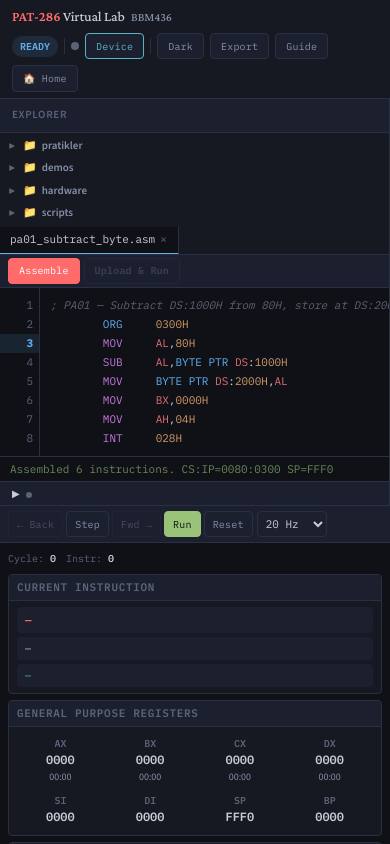
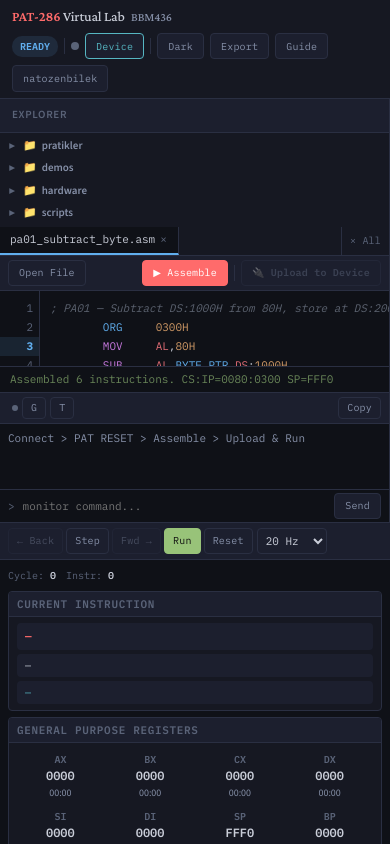
Before and after one commit to natozenbilek/pat286, a plain HTML site: page index.html in a window 390 px wide. Drawn offline with nearby package versions, Linux system fonts and the light colour scheme.

Commit message:
UI polish: terminal always open, close-all tabs, open file from PC
- Replace Home with natozenbilek branding link
- Remove language-specific file icons, use generic 📄 for all
- Add Close All tabs button (× All) in tab bar
- Terminal always open (130px), remove tab bar/toggle
- Fix terminal scroll (overflow-y:auto, scrollbar-width:thin)
- Add Open File button to load .asm/.c/.py/.java/.go from PC
- Clarify buttons: ▶ Assemble (simulator) vs 🔌 Upload to Device (hardware)
- Add openLocalFile() and closeAllTabs() functions

Co-Authored-By: Claude Opus 4.6 <noreply@anthropic.com>

```diff
--- a/examples.js
+++ b/examples.js
@@ -794,7 +794,7 @@ function fileLabel(key) {
 
 function updateAsmBtnLabel() {
   let btn = document.getElementById('asmBtn');
-  if (btn) btn.textContent = isHighLevelFile() ? 'Translate to ASM' : 'Assemble';
+  if (btn) btn.innerHTML = isHighLevelFile() ? '&#9654; Translate to ASM' : '&#9654; Assemble';
 }
 
 function renderTabs() {
@@ -908,9 +908,7 @@ function buildExDropdown() {
         file.setAttribute('data-key', ef.name);
         let icon = document.createElement('span');
         icon.className = 'fb-file-icon';
-        let ext = ef.name.split('.').pop();
-        let icons = {c:'\u{1F1E8}',cpp:'\u2699',py:'\uD83D\uDC0D',java:'\u2615',go:'\uD83D\uDD35'};
-        icon.textContent = icons[ext] || '\uD83D\uDCC4';
+        icon.textContent = '\uD83D\uDCC4';
         let label = document.createElement('span');
         label.textContent = ef.name;
         file.appendChild(icon);
--- a/index.html
+++ b/index.html
@@ -19,7 +19,7 @@
     <button class="b" id="themeBtn" onclick="toggleTheme()" title="Toggle light/dark">Dark</button>
     <button class="b" onclick="openExport()" title="Export/Import hex">Export</button>
     <button class="b" onclick="openGuide()" title="ISA Reference (F1)">Guide</button>
-    <a href="../index.html" class="b" title="Ana siteye dön" style="text-decoration:none;display:inline-flex;align-items:center">&#127968; Home</a>
+    <a href="../index.html" class="b" title="Ana siteye dön" style="text-decoration:none;display:inline-flex;align-items:center">natozenbilek</a>
   </div>
 </div>
 <div class="mn">
@@ -33,12 +33,17 @@
 
   <!-- EDITOR -->
   <div class="ep">
+    <div class="tab-bar-wrap">
       <div class="tab-bar" id="tabBar"></div>
+      <button class="b tab-close-all" id="closeAllBtn" onclick="closeAllTabs()" title="Close all tabs">&times; All</button>
+    </div>
     <div class="eh">
-      <div class="eh-r" style="margin-left:0">
-        <button class="b bp" id="asmBtn" onclick="compileIfC()||doAssemble()" title="Ctrl+Enter">Assemble</button>
-        <button class="b b-upload" id="uploadBtn" onclick="uploadProgram()" title="Cihaza yukle ve calistir">Upload &amp; Run</button>
-      </div>
+      <input type="file" id="openFile" accept=".asm,.c,.cpp,.py,.java,.go,.txt" style="display:none" onchange="openLocalFile(this)">
+      <button class="b" onclick="document.getElementById('openFile').click()" title="PC'den dosya ac">Open File</button>
+      <span style="flex:1"></span>
+      <button class="b bp" id="asmBtn" onclick="compileIfC()||doAssemble()" title="Ctrl+Enter — Simulator">&#9654; Assemble</button>
+      <div class="sep"></div>
+      <button class="b b-upload" id="uploadBtn" onclick="uploadProgram()" title="Fiziksel cihaza yukle">&#128268; Upload to Device</button>
     </div>
     <div class="ew">
       <div class="ln" id="lns"></div>
@@ -48,14 +53,11 @@
       </div>
     </div>
     <div class="lb" id="log">Ready.</div>
-    <!-- Terminal -->
-    <div class="term" id="termPanel">
-      <div class="term-tabs">
-        <span class="term-tab active" id="termTabSerial" onclick="showTermTab('serial')">&#9654; <span class="serial-dot-sm" id="serialDot2"></span></span>
-      </div>
-      <div class="term-body">
+    <!-- Terminal (always open) -->
+    <div class="term open" id="termPanel">
       <div class="term-pane" id="termSerial">
         <div class="term-serial-ctrls">
+          <span class="serial-dot-sm" id="serialDot2"></span>
           <button class="b" onclick="sendGo()">G</button>
           <button class="b" onclick="sendTrace()">T</button>
           <span style="flex:1"></span>
@@ -65,8 +67,7 @@
         <div class="term-input-row">
           <span class="term-prompt">&gt;</span>
           <input id="serialInput" type="text" class="term-input" placeholder="monitor command..." onkeydown="if(event.key==='Enter')serialTermSend()">
-            <button class="b" onclick="serialTermSend()" style="font-size:10px;padding:3px 8px">Send</button>
-          </div>
+          <button class="b" onclick="serialTermSend()">Send</button>
         </div>
       </div>
     </div>
--- a/style.css
+++ b/style.css
@@ -66,15 +66,18 @@ body{font-family:var(--sans);background:var(--bg);color:var(--text);font-size:13
 
 /* === EDITOR PANEL === */
 .ep{display:flex;flex-direction:column;border-right:1px solid var(--brd);min-width:0;overflow:hidden}
-.tab-bar{display:flex;background:var(--bg2);border-bottom:1px solid var(--brd);flex-shrink:0;overflow-x:auto;scrollbar-width:none;min-height:28px}
+.tab-bar-wrap{display:flex;align-items:stretch;border-bottom:1px solid var(--brd);flex-shrink:0;background:var(--bg2)}
+.tab-bar{display:flex;flex:1;overflow-x:auto;scrollbar-width:none;min-height:28px}
 .tab-bar::-webkit-scrollbar{display:none}
+.tab-close-all{font-size:10px;padding:0 8px;border:none;border-left:1px solid var(--brd);border-radius:0;min-height:auto;color:var(--text3);background:var(--bg2)}
+.tab-close-all:hover{background:var(--acc-l);color:var(--acc)}
 .tab{display:flex;align-items:center;gap:4px;padding:0 10px;height:28px;font-family:var(--mono);font-size:11px;color:var(--text3);border-right:1px solid var(--brd);cursor:pointer;white-space:nowrap;transition:all .1s;flex-shrink:0;background:var(--bg2)}
 .tab:hover{background:var(--bg3);color:var(--text2)}
 .tab.active{background:var(--bg);color:var(--text);border-bottom:2px solid var(--blu);margin-bottom:-1px}
 .tab-close{font-size:11px;line-height:1;padding:0 1px;border-radius:3px;color:var(--text3);cursor:pointer;opacity:0;transition:all .1s}
 .tab:hover .tab-close,.tab.active .tab-close{opacity:1}
 .tab-close:hover{background:var(--acc-l);color:var(--acc)}
-.eh{display:flex;align-items:center;gap:6px;padding:3px 8px;border-bottom:1px solid var(--brd);background:var(--bg3);font-size:10px;flex-shrink:0}
+.eh{display:flex;align-items:center;gap:6px;padding:4px 8px;border-bottom:1px solid var(--brd);background:var(--bg3);font-size:10px;flex-shrink:0}
 .sim-ctrls{display:flex;align-items:center;gap:3px}
 .sim-ctrls .b{padding:4px 8px;min-height:26px;font-size:10px}
 .eh-r{margin-left:auto;display:flex;gap:4px}
@@ -97,23 +100,14 @@ body{font-family:var(--sans);background:var(--bg);color:var(--text);font-size:13
 .lb{font-family:var(--mono);font-size:11px;padding:4px 10px;border-top:1px solid var(--brd);color:var(--text3);flex-shrink:0;white-space:nowrap;overflow:hidden;text-overflow:ellipsis}
 .lb.ls{color:#6A8759}.lb.le{color:var(--red)}
 /* === TERMINAL / CONSOLE === */
-.term{flex-shrink:0;display:flex;flex-direction:column;border-top:1px solid var(--brd);height:24px;overflow:hidden}
-.term.open{height:150px}
-.term-tabs{display:flex;gap:0;background:var(--bg3);border-bottom:1px solid var(--brd);flex-shrink:0;cursor:pointer}
-.term-tab{font-family:var(--sans);font-size:10px;padding:4px 12px;color:var(--text3);cursor:pointer;border-bottom:2px solid transparent;transition:all .1s}
-.term-tab:hover{color:var(--text2)}
-.term-tab.active{color:var(--text);border-bottom-color:var(--blu)}
-.term-body{flex:1;overflow:hidden;min-height:0}
+.term{flex-shrink:0;display:flex;flex-direction:column;border-top:1px solid var(--brd);height:130px;overflow:hidden}
 .term-pane{height:100%;display:flex;flex-direction:column;overflow:hidden}
-.term-line{font-family:var(--mono);font-size:10px;color:var(--text2);padding:4px 10px}
-.term-line.err{color:var(--red)}.term-line.ok{color:var(--grn)}
-#termLog{overflow-y:auto;padding:4px 0;background:var(--bg);scrollbar-width:thin}
-.term-serial-ctrls{display:flex;gap:3px;padding:4px 8px;background:var(--bg);border-bottom:1px solid var(--brd);flex-shrink:0}
-.term-serial-ctrls .b{font-size:9px;padding:2px 8px;min-height:20px}
-.term-output{flex:1;overflow-y:auto;font-family:var(--mono);font-size:10px;color:var(--text2);padding:4px 8px;background:var(--bg);white-space:pre-wrap;scrollbar-width:thin;line-height:1.5}
-.term-input-row{display:flex;align-items:center;gap:4px;padding:2px 8px;background:var(--bg);border-top:1px solid var(--brd);flex-shrink:0}
-.term-prompt{font-family:var(--mono);font-size:10px;color:var(--text3)}
-.term-input{flex:1;font-family:var(--mono);font-size:10px;padding:3px 4px;border:none;background:transparent;color:var(--text);outline:none}
+.term-serial-ctrls{display:flex;gap:4px;padding:4px 8px;align-items:center;background:var(--bg3);border-bottom:1px solid var(--brd);flex-shrink:0}
+.term-serial-ctrls .b{font-size:10px;padding:3px 8px;min-height:22px}
+.term-output{flex:1;overflow-y:auto;font-family:var(--mono);font-size:11px;color:var(--text2);padding:6px 8px;background:var(--bg);white-space:pre-wrap;scrollbar-width:thin;scrollbar-color:var(--brd) transparent;line-height:1.5}
+.term-input-row{display:flex;align-items:center;gap:4px;padding:3px 8px;background:var(--bg);border-top:1px solid var(--brd);flex-shrink:0}
+.term-prompt{font-family:var(--mono);font-size:11px;color:var(--text3)}
+.term-input{flex:1;font-family:var(--mono);font-size:11px;padding:3px 4px;border:none;background:transparent;color:var(--text);outline:none}
 .log-ln{font:inherit;border:none;background:transparent;color:var(--blu);text-decoration:underline;cursor:pointer;padding:0}
 .port-mon{overflow-y:auto;padding:4px 8px;background:var(--bg);height:100%}
 .pm-tbl{font-family:var(--mono);font-size:10px;width:100%;border-collapse:collapse}
--- a/ui.js
+++ b/ui.js
@@ -259,7 +259,7 @@ function compileIfC() {
   document.getElementById('ed').value = asmCode;
   updLn(); updateHighlight();
   renderTabs();
-  sLog('Compiled ' + baseName + '.c → ' + asmKey, 0);
+  sLog('Translated ' + baseName + ' → ' + asmKey, 0);
   // Now assemble
   doAssemble();
   return true;
@@ -355,12 +355,7 @@ function sLog(m,err) {
   e.className='lb'+(err?' le':' ls');
   e.textContent=String(m||'');
 }
-function showTermTab(tab) {
-  let panel = document.getElementById('termPanel');
-  if (!panel) return;
-  if (panel.classList.contains('open')) { panel.classList.remove('open'); return; }
-  panel.classList.add('open');
-}
+// Terminal is always open — no toggle needed
 
 function renderAll() {
   let gpHtml = '';
@@ -860,6 +855,43 @@ function loadHexFile(input) {
 }
 document.getElementById('expOv')?.addEventListener('click', function(e) { if (e.target === this) closeExport(); });
 
+// === OPEN LOCAL FILE ===
+function openLocalFile(input) {
+  let file = input.files[0];
+  if (!file) return;
+  let reader = new FileReader();
+  reader.onload = function(e) {
+    let content = e.target.result;
+    let name = file.name;
+    // Save current tab
+    if (activeTabKey) {
+      let cur = openTabs.find(t => t.key === activeTabKey);
+      if (cur) cur.content = document.getElementById('ed').value;
+    }
+    // Add as new tab
+    let existing = openTabs.find(t => t.key === name);
+    if (existing) { existing.content = content; }
+    else { openTabs.push({key: name, content: content}); }
+    activeTabKey = name;
+    document.getElementById('ed').value = content;
+    updLn(); updateHighlight();
+    renderTabs();
+    sLog('Opened: ' + name, 0);
+  };
+  reader.readAsText(file);
+  input.value = '';
+}
+
+// === CLOSE ALL TABS ===
+function closeAllTabs() {
+  openTabs = [];
+  activeTabKey = null;
+  document.getElementById('ed').value = '';
+  updLn(); updateHighlight();
+  if (activeFileEl) { activeFileEl.classList.remove('active'); activeFileEl = null; }
+  renderTabs();
+}
+
 // === KEYBOARD SHORTCUTS ===
 document.addEventListener('keydown', function(e) {
   let guideOv = document.getElementById('guideOv');
```
Lines whose indentation alone changed are shown as unchanged.
